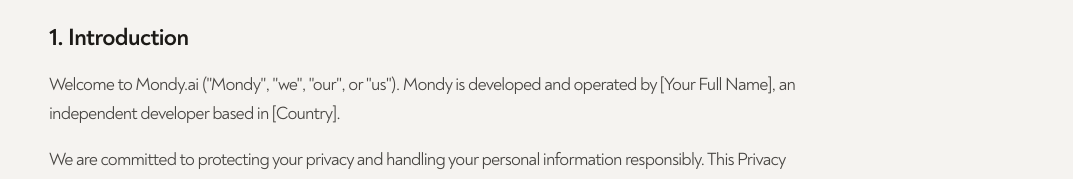
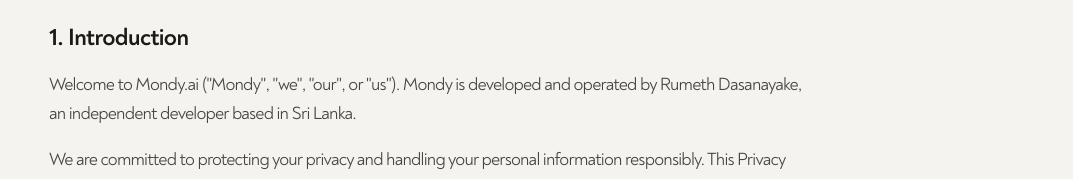
Before and after one commit to TezzeractTeams/Mondy, a Next.js app: page /privacy in a window 1280 px wide. Shown: the part 318-497 px from the top of the page, without its empty margins (207-1280 px from the left). Built offline with nearby package versions, Linux system fonts and the light colour scheme; no server answers.

Commit message:
Update Privacy Policy with developer details
- Revised the Privacy Policy to include the name of the developer, Rumeth Dasanayake, and specified the location as Sri Lanka.

```diff
--- a/src/app/(main)/privacy/page.tsx
+++ b/src/app/(main)/privacy/page.tsx
@@ -67,8 +67,8 @@
               <p className="opacity-80">
                 Welcome to Mondy.ai (&quot;Mondy&quot;, &quot;we&quot;,
                 &quot;our&quot;, or &quot;us&quot;). Mondy is developed and
-                operated by [Your Full Name], an independent developer based in
-                [Country].
+                operated by Rumeth Dasanayake, an independent developer based in
+                Sri Lanka.
               </p>
               <p className="opacity-80">
                 We are committed to protecting your privacy and handling your
```
